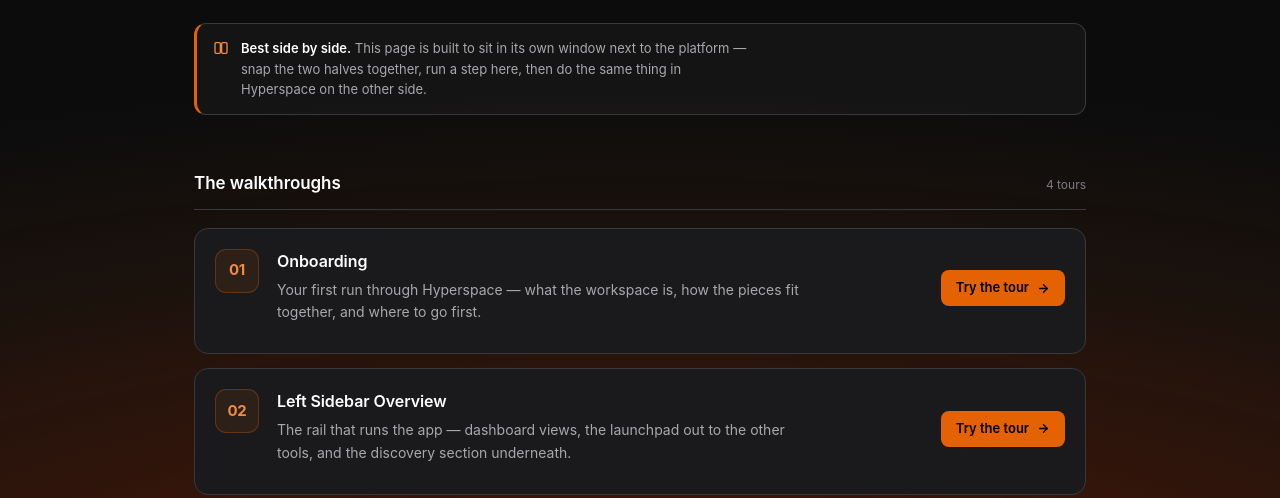
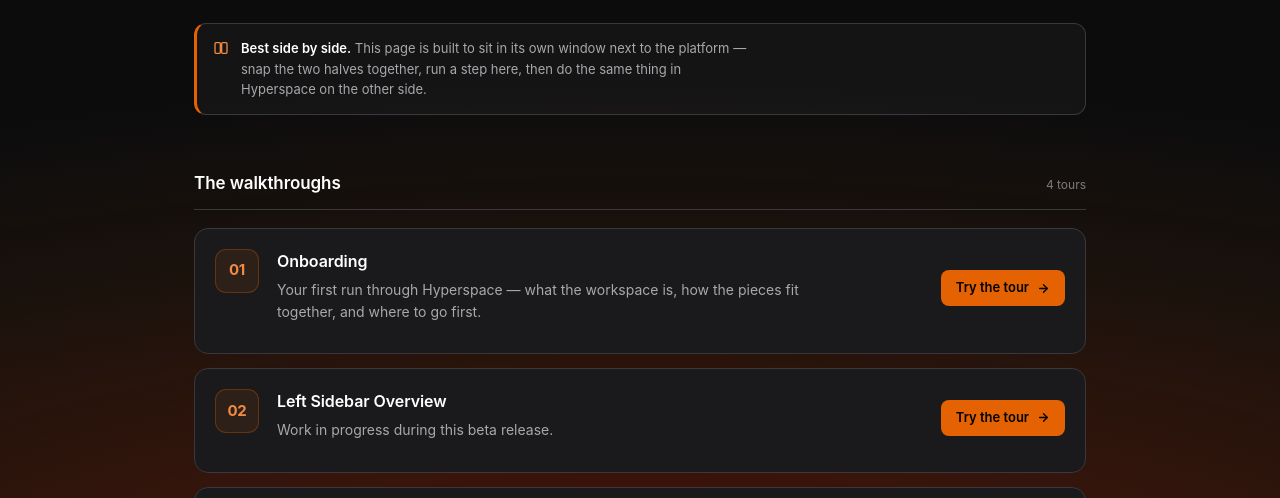
Before and after one commit to plana-usa/company-intelligence-platform, a plain HTML site: page platform/tutorial.html in a window 1280 px wide. Shown: the part 286-784 px from the top of the page. Drawn offline with Linux system fonts and the light colour scheme; a web font is replaced by a local one.

Commit message:
Reword the Left Sidebar tour description
Card 02 now reads "Work in progress during this beta release." rather than describing dashboard views, launchpad and discovery, since that part of the sidebar is still moving.

```diff
--- a/platform/tutorial.html
+++ b/platform/tutorial.html
@@ -305,8 +305,7 @@
       <div class="body">
         <h3>Left Sidebar Overview</h3>
         <p>
-          The rail that runs the app &mdash; dashboard views, the launchpad out to the other
-          tools, and the discovery section underneath.
+          Work in progress during this beta release.
         </p>
         <div class="actions">
           <button class="btn-tour" type="button">
```
